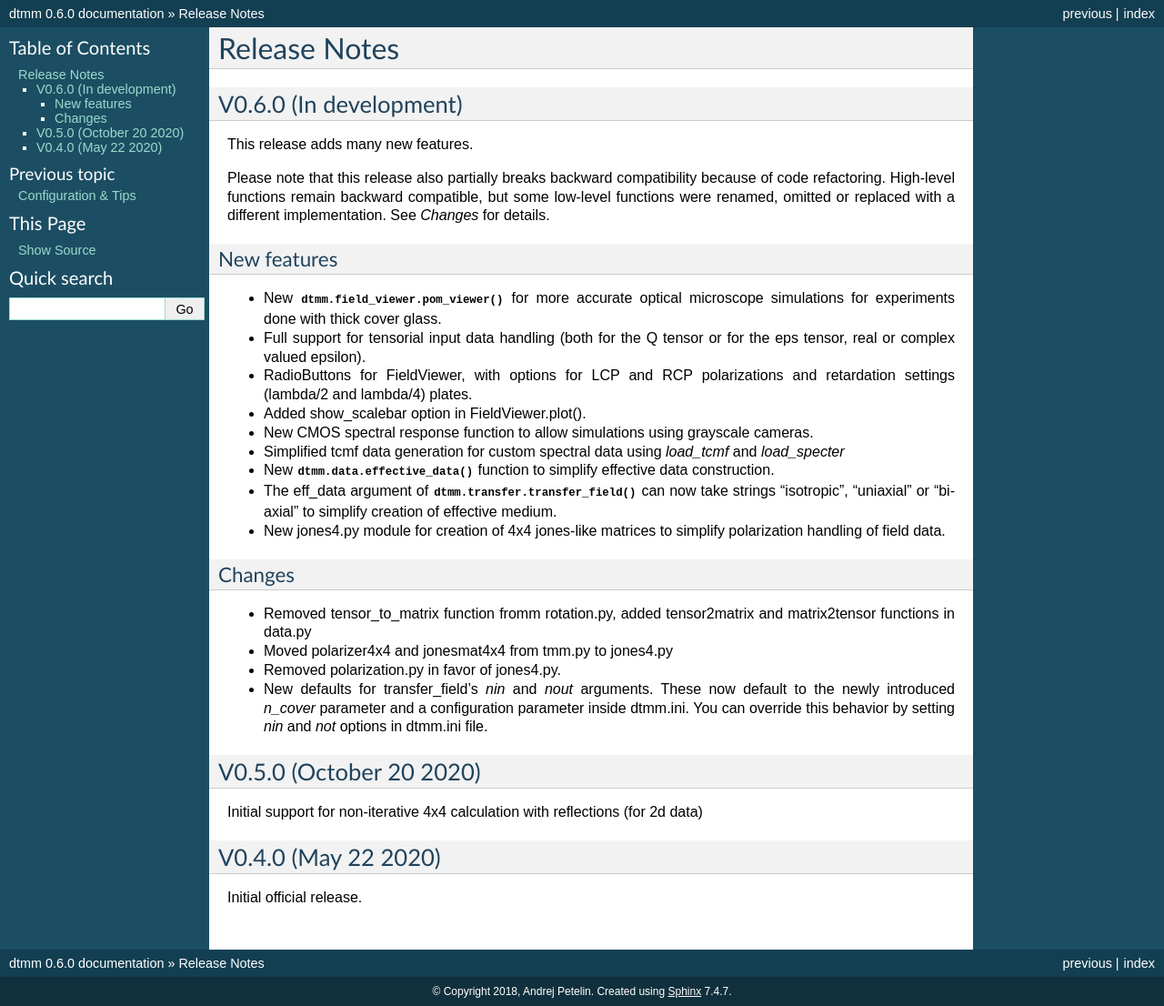
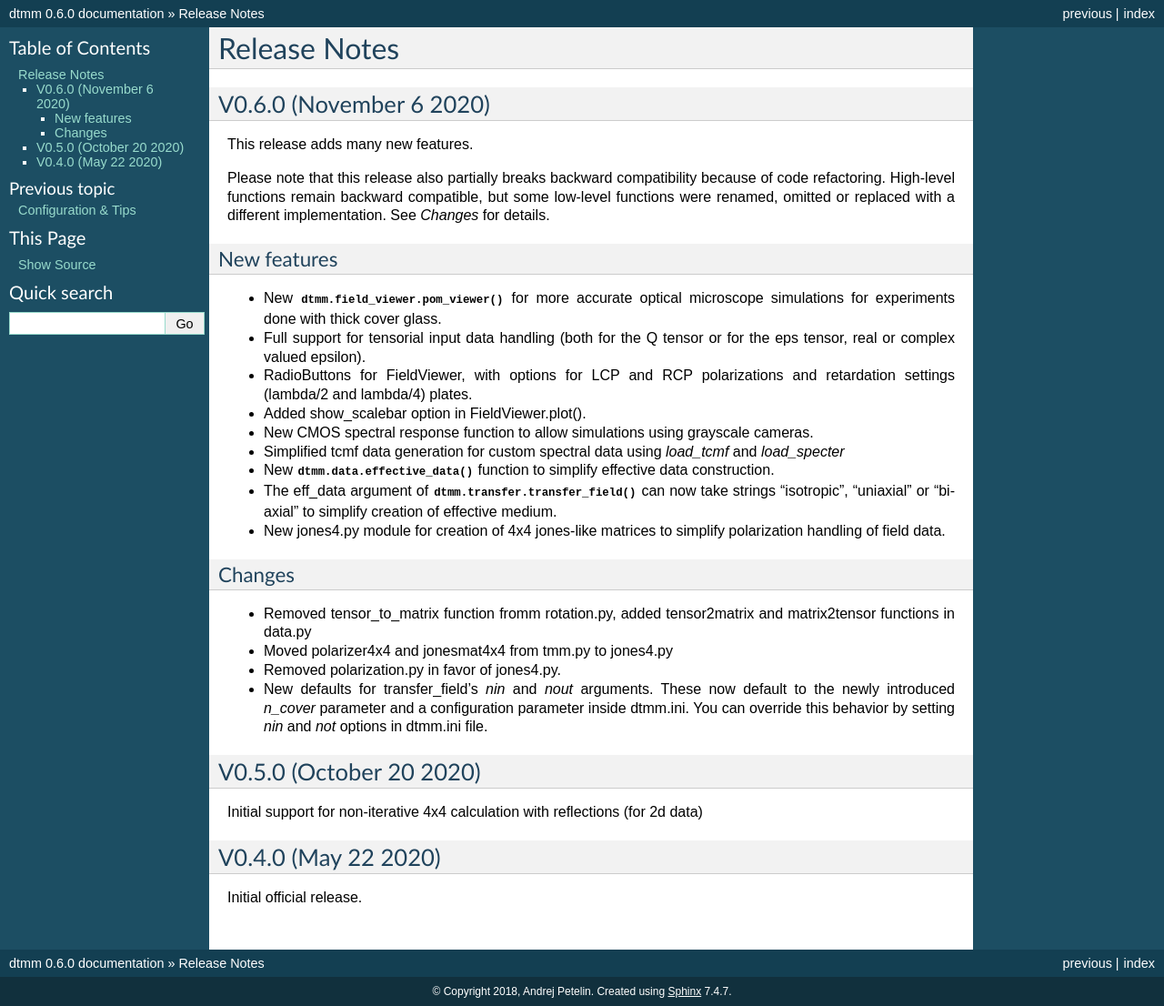
Before and after one commit to IJSComplexMatter/dtmm, a Sphinx documentation site: the page built from doc/CHANGELOG.rst, in a window 1280 px wide. Shown: the whole page at 91% size. Built offline with Sphinx 7.4.7, drawn with Linux system fonts in a browser that asks for light colours; formulas are drawn with MathJax 3; pages that are not in the unit, such as notebooks, are missing from menus.

Commit message:
Update CHANGELOG.rst

```diff
--- a/doc/CHANGELOG.rst
+++ b/doc/CHANGELOG.rst
@@ -1,8 +1,8 @@
 Release Notes
 -------------
 
-V0.6.0 (In development)
-+++++++++++++++++++++++
+V0.6.0 (November 6 2020)
+++++++++++++++++++++++++
 
 This release adds many new features.
 
```
